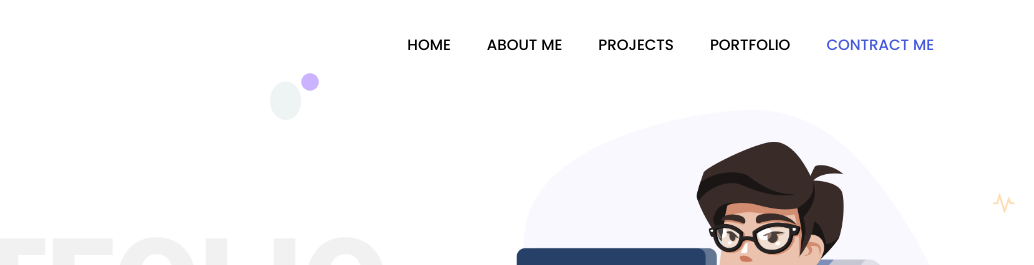
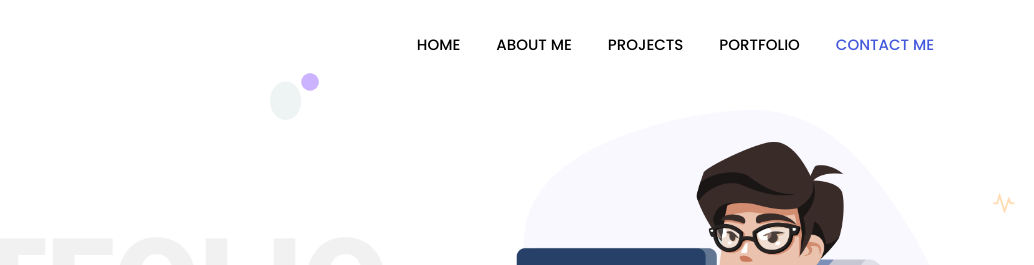
Before and after one commit to rutikbkale/portfolio, a plain HTML site: page index.html in a window 1280 px wide. Shown: the top 265 px of the page, 246-1280 px from the left. Drawn offline with nearby package versions, Linux system fonts and the light colour scheme.

Commit message:
Update index.html

```diff
--- a/index.html
+++ b/index.html
@@ -51,7 +51,7 @@
               <a class="nav-link" href="#portfolio">Portfolio</a>
             </li>
             <li class="nav-item">
-              <a class="nav-link" href="#contact">Contract Me</a>
+              <a class="nav-link" href="#contact">Contact Me</a>
             </li>
 
           </ul>
```
